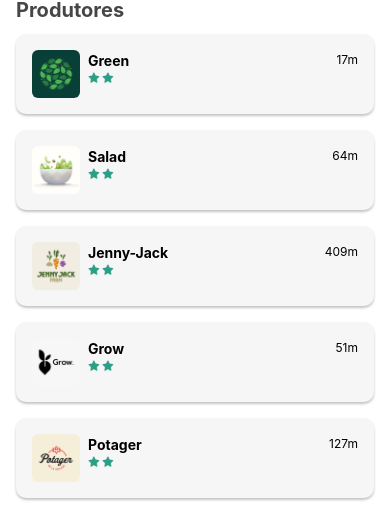
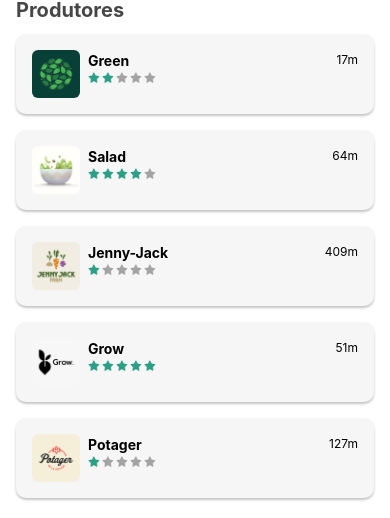
Before and after one commit to dudurb17/orgsHooks, a React Native app: screen / in a window 390 px wide. Shown: the part 212-730 px from the top of the page. Built offline with nearby package versions, Linux system fonts and the light colour scheme.

Commit message:
mudando as avaliações

```diff
--- a/src/components/Estrelas.js
+++ b/src/components/Estrelas.js
@@ -1,5 +1,5 @@
-import React from "react";
-import { Image, StyleSheet, Text, View } from "react-native";
+import React, { useState } from "react";
+import { Image, StyleSheet, Text, TouchableOpacity, View } from "react-native";
 import estrela from "../assets/estrela.png";
 import estrelaCinza from "../assets/estrelaCinza.png";
 
@@ -8,11 +8,34 @@
   editavel = false,
   grande = false,
 }) => {
+  const [quantidade, setQuantidade] = useState(quantidadeAntiga);
   const estilos = estilosFuncao(grande);
+
+  const getImage = (index) => {
+    if (index < quantidade) {
+      return estrela;
+    }
+    return estrelaCinza;
+  };
+
+  const RenderEstrelas = () => {
+    const listaEstrelas = [];
+    for (let i = 0; i < 5; i++) {
+      listaEstrelas.push(
+        <TouchableOpacity
+          key={i}
+          onPress={() => setQuantidade(i + 1)}
+          disabled={!editavel}
+        >
+          <Image source={getImage(i)} style={estilos.estrela} />
+        </TouchableOpacity>
+      );
+    }
+    return listaEstrelas;
+  };
   return (
     <View style={estilos.estrelas}>
-      <Image source={estrela} style={estilos.estrela} />
-      <Image source={estrela} style={estilos.estrela} />
+      <RenderEstrelas />
     </View>
   );
 };
--- a/src/components/Produtor.js
+++ b/src/components/Produtor.js
@@ -1,20 +1,28 @@
-import React from "react";
-import { Image, StyleSheet, Text, View } from "react-native";
+import React, { useState } from "react";
+import { Image, StyleSheet, Text, TouchableOpacity, View } from "react-native";
 import Estrelas from "./Estrelas";
 
 const Produtor = ({ nome, image, distancia, estrelas }) => {
+  const [selecionado, setSelecionado] = useState(false);
   return (
-    <View style={estilos.cartao}>
+    <TouchableOpacity
+      style={estilos.cartao}
+      onPress={() => setSelecionado(!selecionado)}
+    >
       <Image source={image} accessibilityLabel={nome} style={estilos.img} />
       <View style={estilos.informacoes}>
         <View>
           <Text style={estilos.nome}>{nome}</Text>
-          <Estrelas quantidade={estrelas} />
+          <Estrelas
+            quantidade={estrelas}
+            editavel={selecionado}
+            grande={selecionado}
+          />
         </View>
 
         <Text style={estilos.distancia}>{distancia}</Text>
       </View>
-    </View>
+    </TouchableOpacity>
   );
 };
 
```
